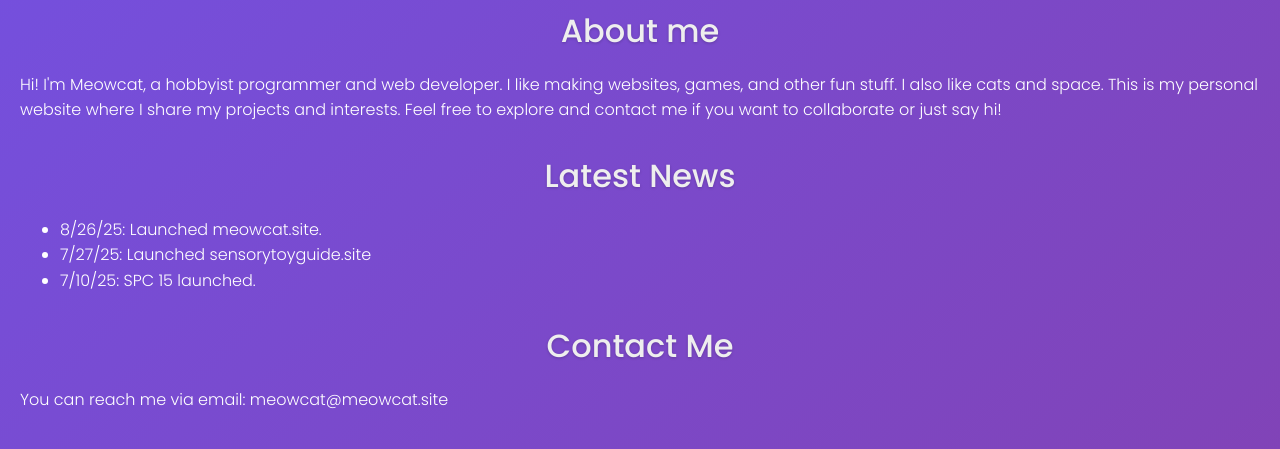
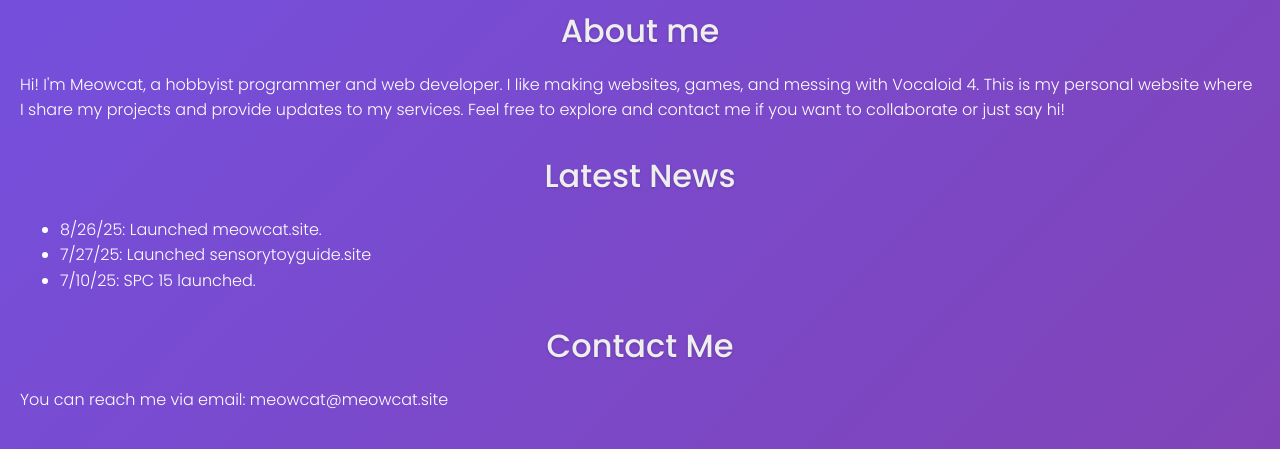
Before and after one commit to meowcat767/meowcat767.github.io, a website: page index.html in a window 1280 px wide. Shown: the part 389-838 px from the top of the page. Drawn offline with Linux system fonts and the light colour scheme; a script that the page names is missing.

Commit message:
*coughs loudly*

```diff
--- a/index.html
+++ b/index.html
@@ -25,7 +25,7 @@
   <iframe class="text-center" src="https://john.citrons.xyz/embed?ref=https://meowcat.site" style="margin-left:auto;display:block;margin-right:auto;max-width:732px;width:100%;height:94px;border:none;"></iframe>
   <div class="content">
     <h2 class="header">About me</h2>
-    <p>Hi! I'm Meowcat, a hobbyist programmer and web developer. I like making websites, games, and other fun stuff. I also like cats and space. This is my personal website where I share my projects and interests. Feel free to explore and contact me if you want to collaborate or just say hi!</p>
+    <p>Hi! I'm Meowcat, a hobbyist programmer and web developer. I like making websites, games, and messing with Vocaloid 4. This is my personal website where I share my projects and provide updates to my services. Feel free to explore and contact me if you want to collaborate or just say hi!</p>
     <h2 class="header">Latest News</h2>
     <ul>
       <li>8/26/25: Launched meowcat.site.</li>
```
